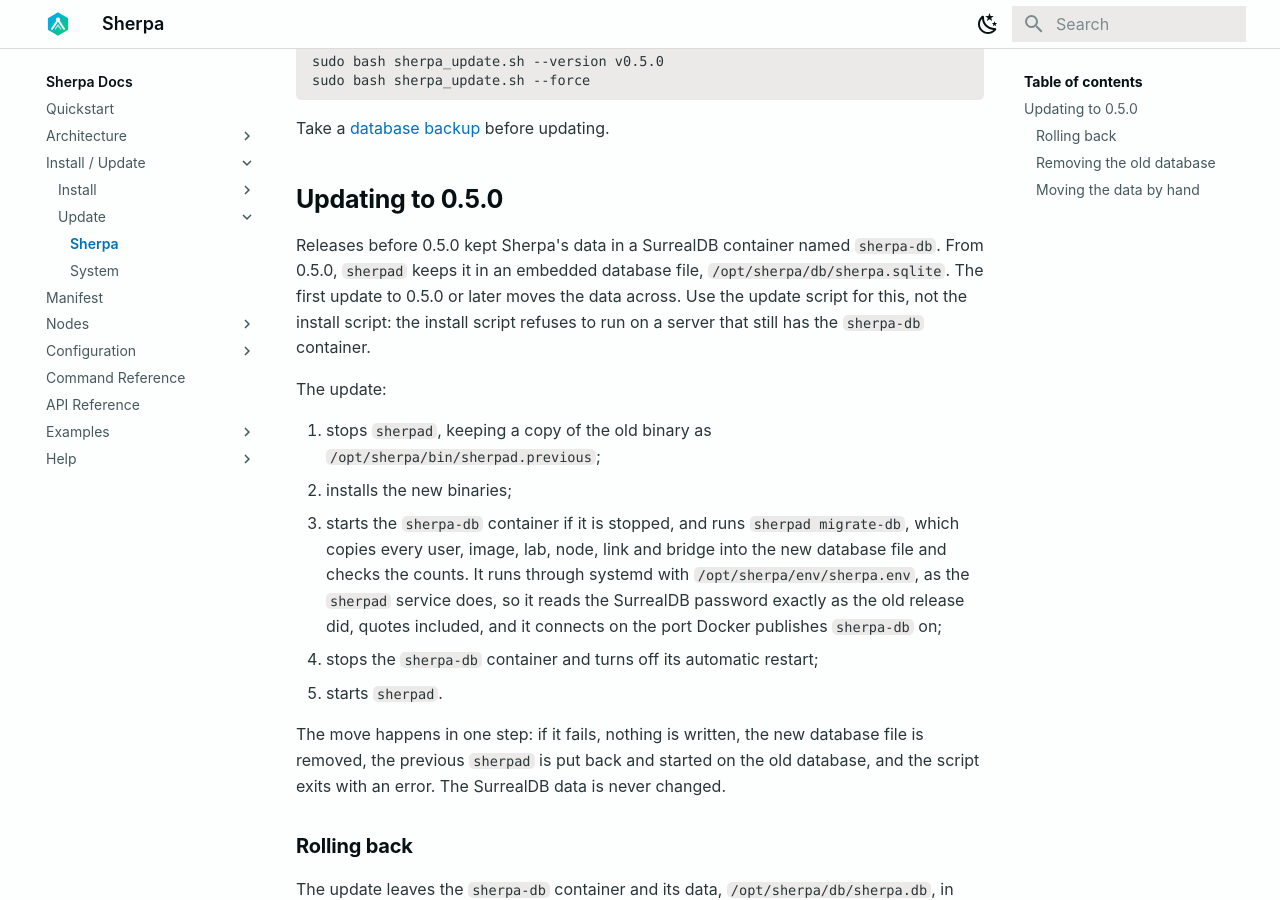
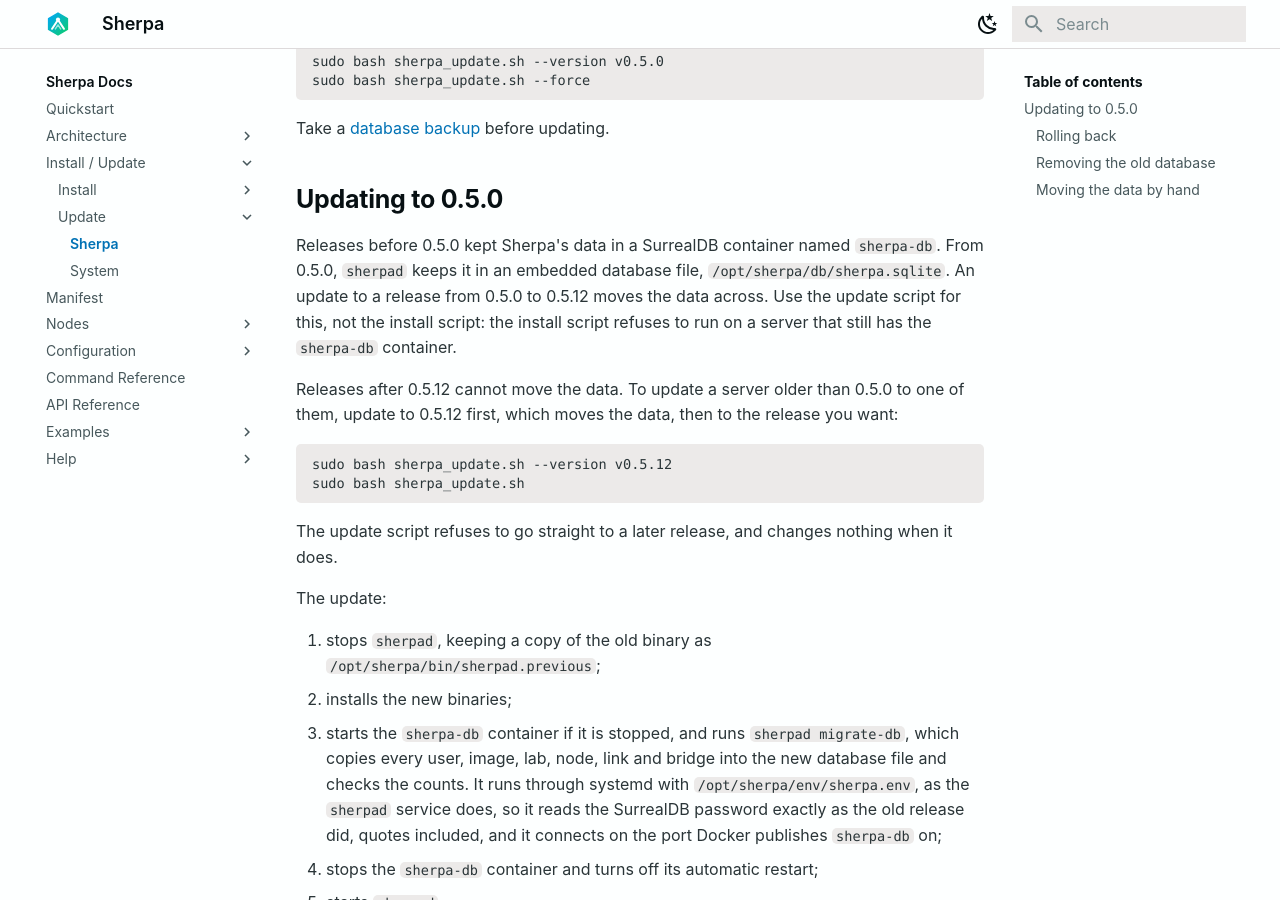
Before and after one commit to bwks/sherpa-docs, an MkDocs documentation site: the page built from docs/install-update/update/sherpa.md, in a window 1280 px wide and 900 px high, scrolled down 474 px. Built offline with MkDocs 1.6.1 and Material for MkDocs 9.7.7, drawn with Linux system fonts in a browser that asks for light colours.

Commit message:
docs: database permissions and the two-step update from before 0.5.0 [skip ci]
Co-Authored-By: Claude Opus 5.5 <noreply@anthropic.com>

````diff
--- a/docs/install-update/update/sherpa.md
+++ b/docs/install-update/update/sherpa.md
@@ -26,9 +26,19 @@ Take a [database backup](../../architecture/database.md#backups) before updating
 ## Updating to 0.5.0
 
 Releases before 0.5.0 kept Sherpa's data in a SurrealDB container named `sherpa-db`. From 0.5.0,
-`sherpad` keeps it in an embedded database file, `/opt/sherpa/db/sherpa.sqlite`. The first update
-to 0.5.0 or later moves the data across. Use the update script for this, not the install script:
-the install script refuses to run on a server that still has the `sherpa-db` container.
+`sherpad` keeps it in an embedded database file, `/opt/sherpa/db/sherpa.sqlite`. An update to a
+release from 0.5.0 to 0.5.12 moves the data across. Use the update script for this, not the install
+script: the install script refuses to run on a server that still has the `sherpa-db` container.
+
+Releases after 0.5.12 cannot move the data. To update a server older than 0.5.0 to one of them,
+update to 0.5.12 first, which moves the data, then to the release you want:
+
+```
+sudo bash sherpa_update.sh --version v0.5.12
+sudo bash sherpa_update.sh
+```
+
+The update script refuses to go straight to a later release, and changes nothing when it does.
 
 The update:
 
````
Also changed, not shown: docs/architecture/database.md (+4 -0 lines), docs/command-reference.md (+1 -1 lines), docs/install-update/install/manual.md (+7 -0 lines).
